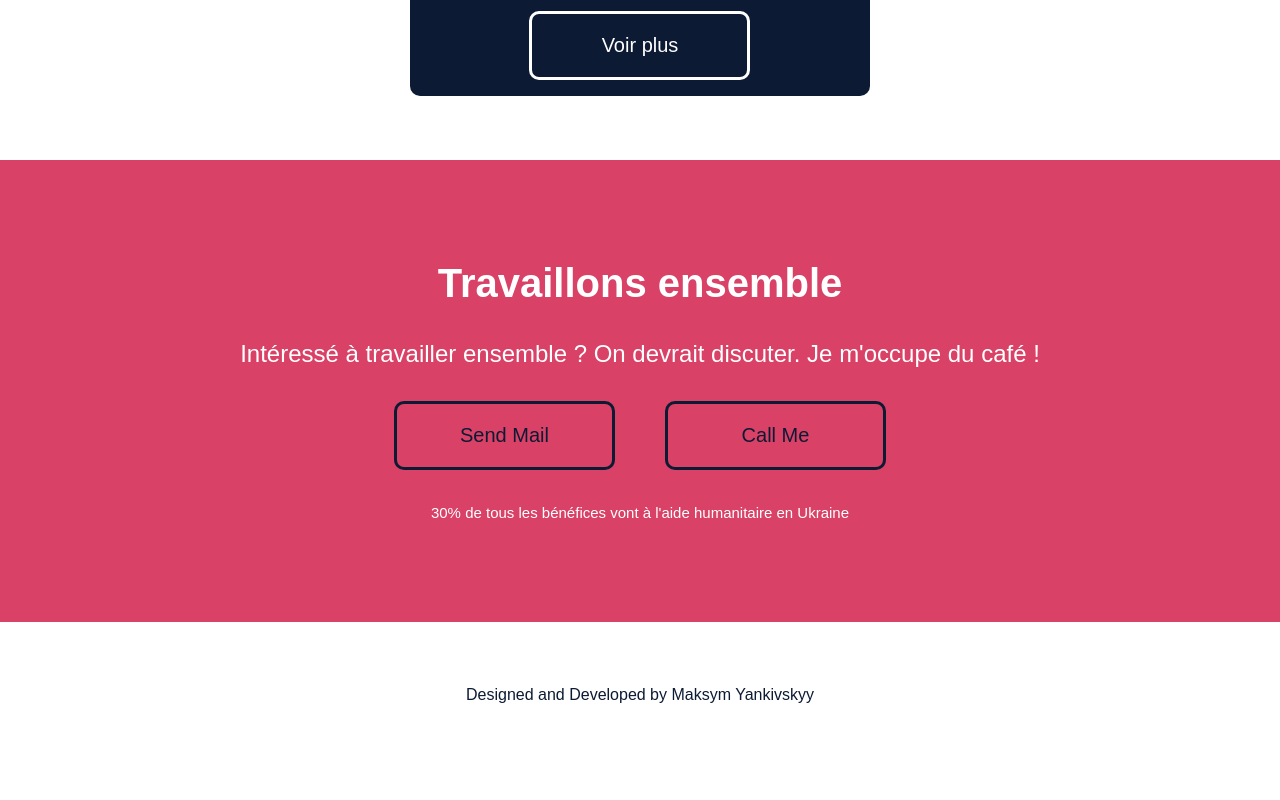
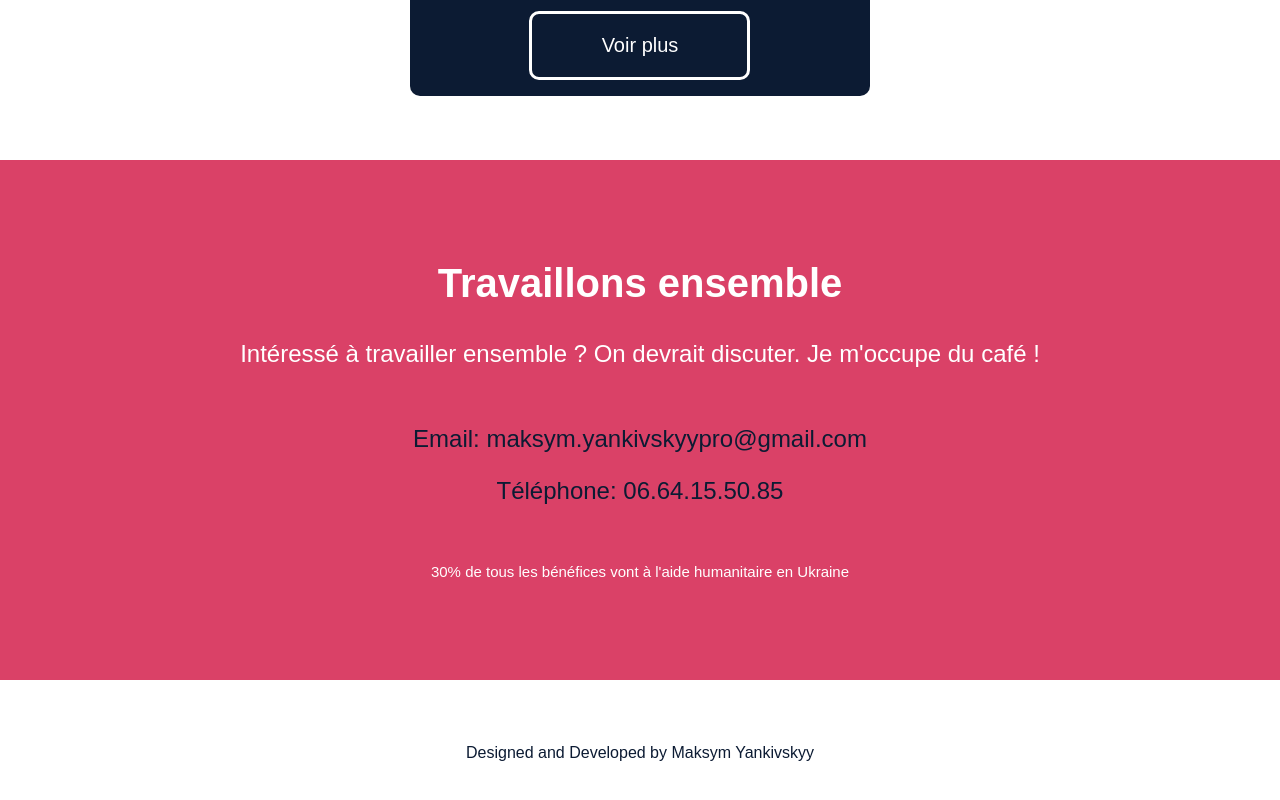
Before and after one commit to MaksymY/portfolio, a Vue app: page / in a window 1280 px wide. Shown: the part 3600-4400 px from the top of the page. Before the commit the page ends 4368 px from the top, so only its background shows below. Built offline with nearby package versions, Linux system fonts and the light colour scheme.

Commit message:
adding translation

```diff
--- a/src/components/WorkBadge.vue
+++ b/src/components/WorkBadge.vue
@@ -10,7 +10,7 @@
                 :href="href"
                 class="WorkBadge__button"
                 target="_blank"
-            >Voir plus</a>
+            >{{ $t("see-more") }}</a>
         </div>
     </div>
 </template>
--- a/src/components/sections/WorkTogetherSection.vue
+++ b/src/components/sections/WorkTogetherSection.vue
@@ -6,11 +6,15 @@
             <a
                 class="WorkTogether__button"
                 href="mailto:maksym.yankivskyypro@gmail.com"
-            >Send Mail</a>
+            >{{ $t("send-email") }}</a>
             <a
                 class="WorkTogether__button"
                 href="tel:0664155085"
-            >Call Me</a>
+            >{{ $t("call-me") }}</a>
+        </div>
+        <div class="WorkTogether__section--desktop">
+            <p class="WorkTogether__section__txt"><span>Email:</span> maksym.yankivskyypro@gmail.com</p>
+            <p class="WorkTogether__section__txt"><span>Téléphone:</span> 06.64.15.50.85</p>
         </div>
         <p class="WorkTogether__help">{{ $t("footer-contact") }}</p>
     </div>
@@ -63,10 +67,22 @@ export default {
         display: flex;
         flex-direction: column;
         gap: 10px;
+
         @media (min-width:900px) {
-            display: flex;
             flex-direction: row;
             gap: 50px;
+            display: none;
+        }
+
+        &__txt {
+            color: $font_color;
+        }
+
+        &--desktop {
+            display: none;
+            @media (min-width:900px) {
+                display: block;
+            }
         }
     }
     &__button {
--- a/src/translation/en.json
+++ b/src/translation/en.json
@@ -18,5 +18,8 @@
 	"JustKnow-description": "Just Know is a quiz website where the user fills in his name and does a short quiz where at the end he has his result.",
 	"JustKnow-techno": "javascript, css, html",
 	"Blog-description": "Mafioso is a small experimental blog where several external APIs are used in particular for the text as well as for the images and the user has the possibility of adding articles to his favorites.",
-	"Blog-techno": "Vue.js, scss"
+	"Blog-techno": "Vue.js, scss",
+	"send-email" : "Send me email",
+	"call-me" : "Call me",
+	"see-more": "See more"
 }
--- a/src/translation/fr.json
+++ b/src/translation/fr.json
@@ -18,5 +18,8 @@
 	"JustKnow-description": "Just Know est un site web de quiz où l'utilisateur renseigne son nom et réalise un petit quiz dont il avait les résultats à la fin.",
 	"JustKnow-techno": "JavaScript, CSS, HTML",
 	"Blog-description": "Mafioso est un petit blogue expérimental où plusieurs API externes sont utilisées notamment pour le texte, pour les images et l'utilisateur. Il a aussi la possibilité d'ajouter les articles à ses favoris.",
-	"Blog-techno": "Vue.JS, SCSS"
+	"Blog-techno": "Vue.JS, SCSS",
+	"send-email": "Contactez par email",
+	"call-me": "Appellez moi",
+	"see-more": "Voir plus"
 }
--- a/src/translation/ua.json
+++ b/src/translation/ua.json
@@ -18,5 +18,8 @@
 	"JustKnow-description": "Just Know це веб-сайт вікторини, де користувач заповнює своє ім’я та виконує коротку вікторину, де в кінці він отримує свій результат.",
 	"JustKnow-techno": "javascript, css, html",
 	"Blog-description": "Mafioso — це невеликий експериментальний блог, де використовуються кілька зовнішніх API, зокрема для тексту, а також для зображень, і користувач має можливість додавати статті до своїх улюблених.",
-	"Blog-techno": "Vue.js, scss"
+	"Blog-techno": "Vue.js, scss",
+	"send-email" : "Зв'яжіться по електронній пошті",
+	"call-me" : "Зателефонуй мені",
+	"see-more": "Побачити більше"
 }
```
